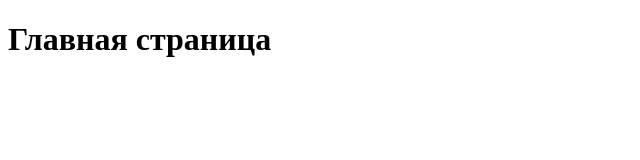
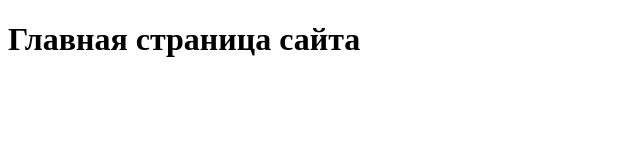
Before and after one commit to adrommelex/git-task-htmlacademy, a plain HTML site: page index.html in a window 1280 px wide. Shown: the whole page, without its empty margins (0-640 px from the left). Drawn offline with Linux system fonts and the light colour scheme.

Commit message:
feat: changed h1 text in the body

```diff
--- a/index.html
+++ b/index.html
@@ -7,6 +7,6 @@
     <title>Практикуемся с Git</title>
 </head>
 <body>
-    <h1>Главная страница</h1>
+    <h1>Главная страница сайта</h1>
 </body>
 </html>
```
